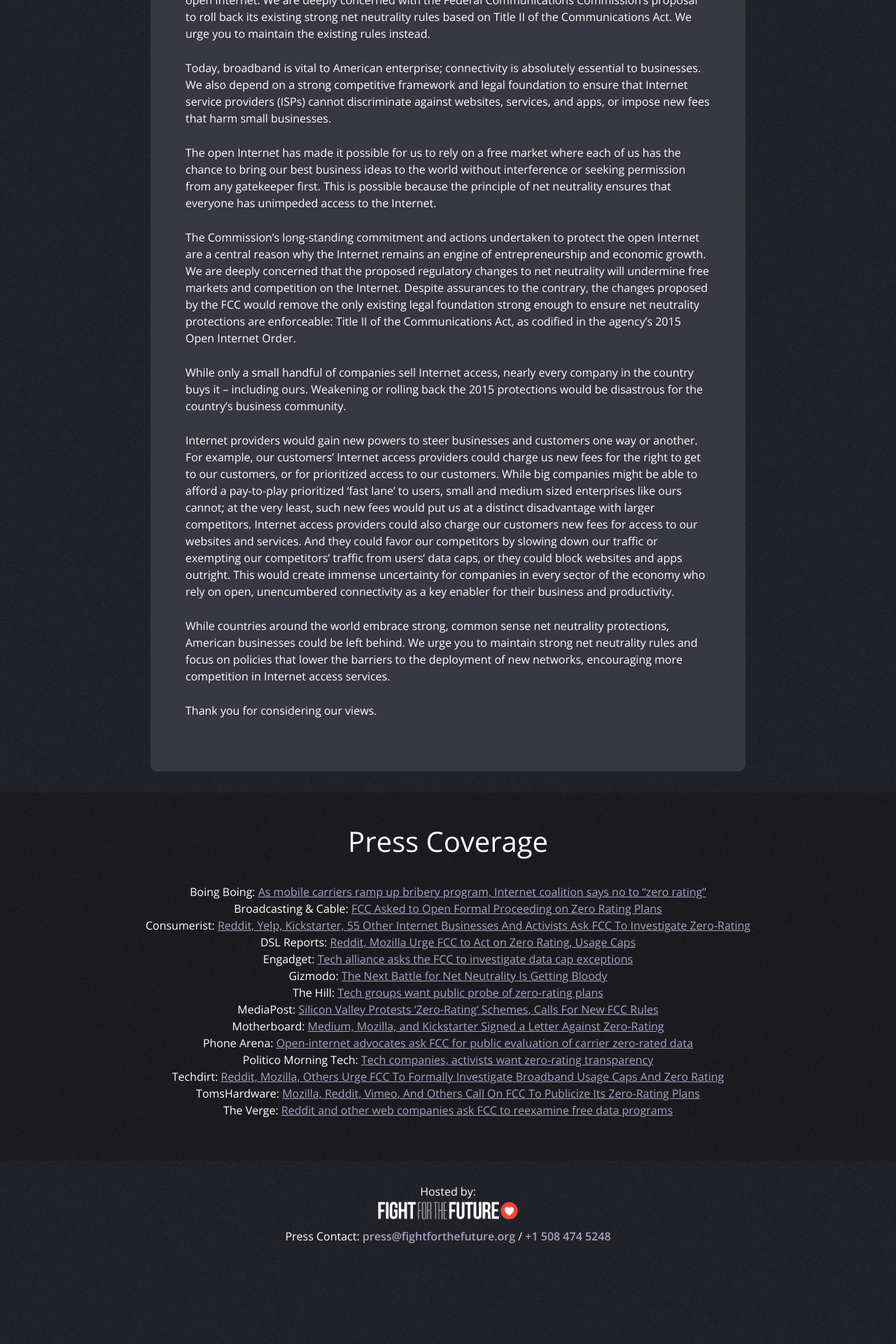
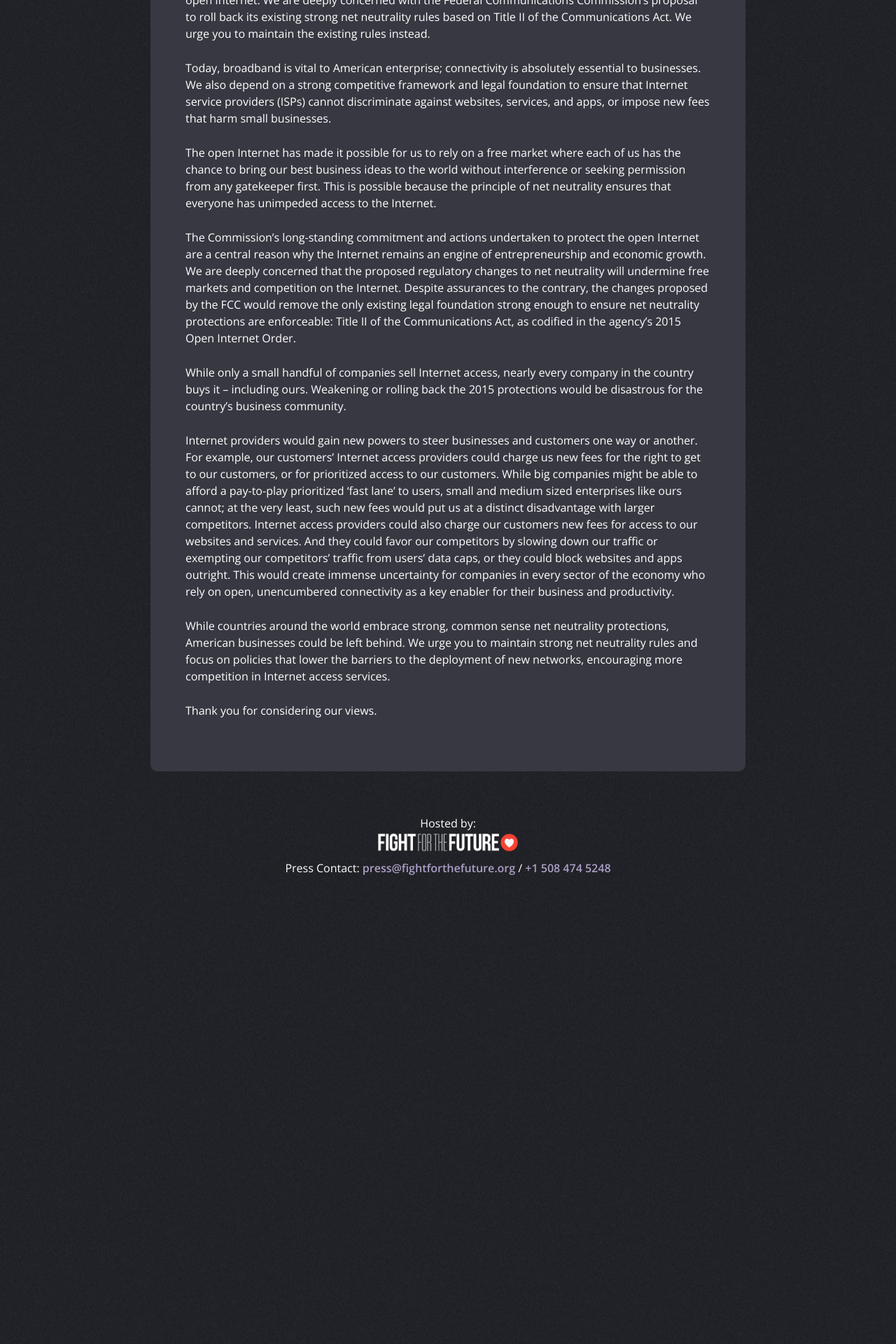
Before and after one commit to fightforthefuture/theworldfornetneutrality.com, a Jekyll site: the page built from index.md, in a window 1280 px wide. Shown: the part 1790-3710 px from the top of the page at 70% size. Built offline with Jekyll 4.4.1, drawn with Linux system fonts in a browser that asks for light colours; after the commit the page ends 3184 px from its top, so only the background shows below that.

Commit message:
Hide press section for now

```diff
--- a/_sass/_default.scss
+++ b/_sass/_default.scss
@@ -260,3 +260,6 @@
 		max-width: 400px;
 	}
 }
+.hide {
+	display: none;
+}
--- a/index.md
+++ b/index.md
@@ -219,7 +219,7 @@
 
 ---
 
-<div class="section coverage">
+<div class="section coverage hide">
 
 ## Press Coverage
 
```
